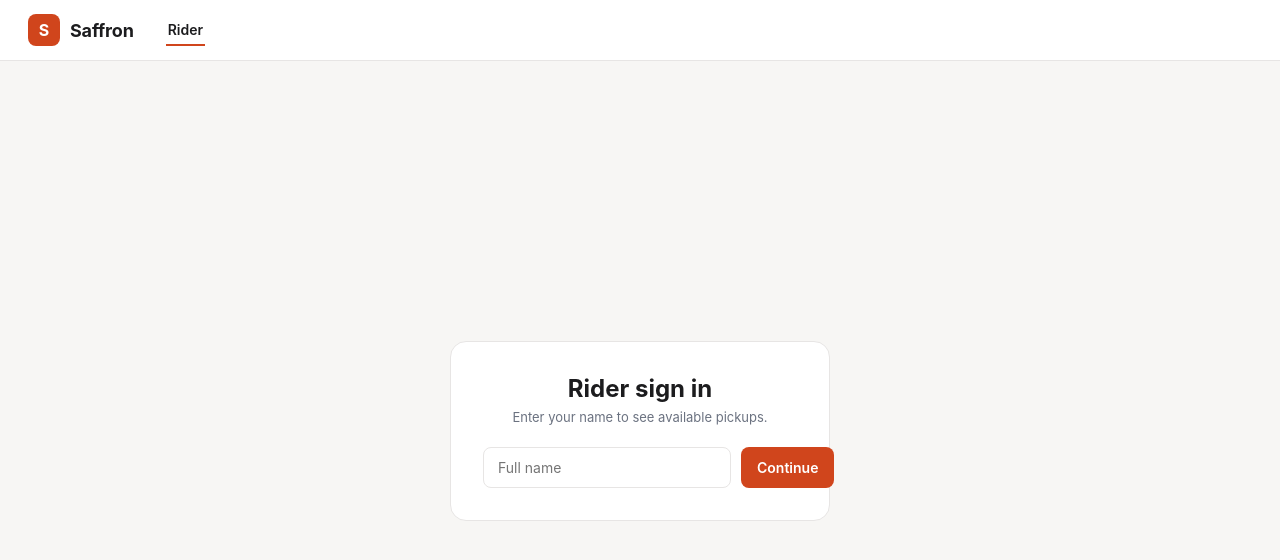
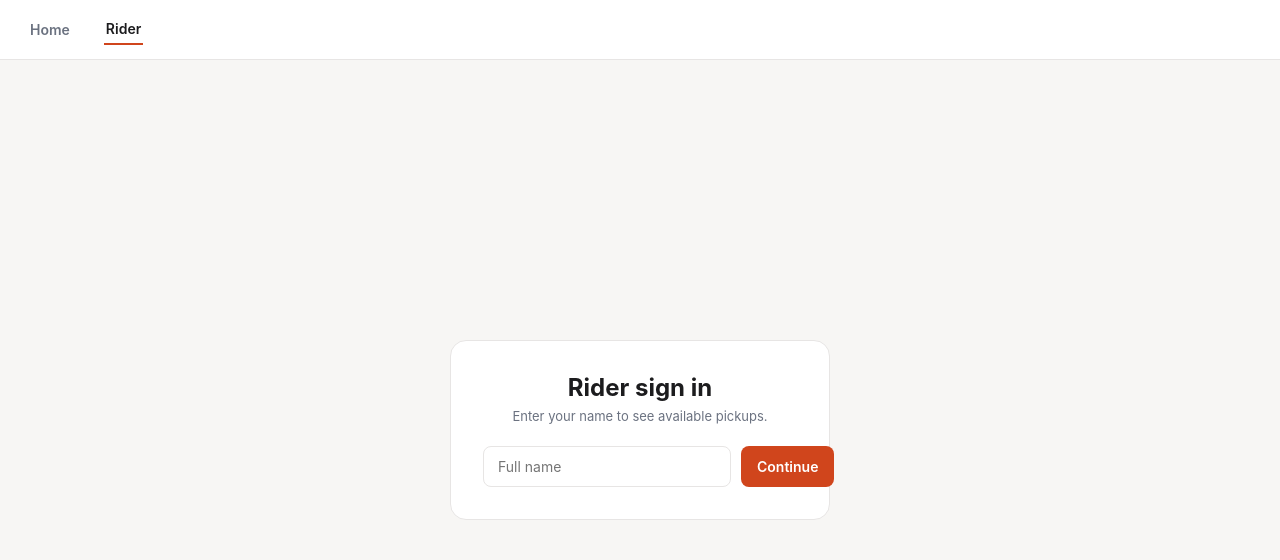
Before and after one commit to ZION-2005/Project2-Kafka-FoodDelivery, a plain HTML site: page web/rider.html in a window 1280 px wide. Drawn offline with Linux system fonts and the light colour scheme.

Commit message:
Drop the "Saffron" placeholder branding from the web dashboard
Replace the logo mark + product name in the topbar with a plain "Home"
link, and drop it from page titles - the demo doesn't need a made-up
brand name.

Co-Authored-By: Claude Sonnet 5 <noreply@anthropic.com>

```diff
--- a/web/rider.html
+++ b/web/rider.html
@@ -3,17 +3,14 @@
 <head>
 <meta charset="UTF-8" />
 <meta name="viewport" content="width=device-width, initial-scale=1.0" />
-<title>Saffron &middot; Rider</title>
+<title>Rider</title>
 <link rel="stylesheet" href="styles.css" />
 </head>
 <body>
   <div class="app">
 
     <header class="topbar">
-      <a class="brand" href="index.html">
-        <span class="brand-mark">S</span>
-        <span class="brand-name">Saffron</span>
-      </a>
+      <a class="brand" href="index.html">Home</a>
       <nav class="topnav">
         <span class="nav-item active">Rider</span>
       </nav>
--- a/web/styles.css
+++ b/web/styles.css
@@ -42,17 +42,14 @@ html, body {
   top: 0;
   z-index: 10;
 }
-.brand { display: flex; align-items: center; gap: 10px; text-decoration: none; color: inherit; }
-.brand-mark {
-  width: 32px; height: 32px;
-  background: var(--brand);
-  color: #fff;
-  border-radius: 8px;
-  display: flex; align-items: center; justify-content: center;
-  font-weight: 700;
-  font-size: 16px;
+.brand {
+  font-size: 14px;
+  font-weight: 600;
+  color: var(--muted);
+  text-decoration: none;
+  padding: 6px 2px;
 }
-.brand-name { font-weight: 700; font-size: 18px; letter-spacing: -0.01em; }
+.brand:hover { color: var(--ink); }
 
 .topnav { display: flex; gap: 24px; flex: 1; }
 .nav-item {
```
Also changed, not shown: web/customer.html (+2 -5 lines), web/index.html (+1 -5 lines), web/restaurant.html (+2 -5 lines).
